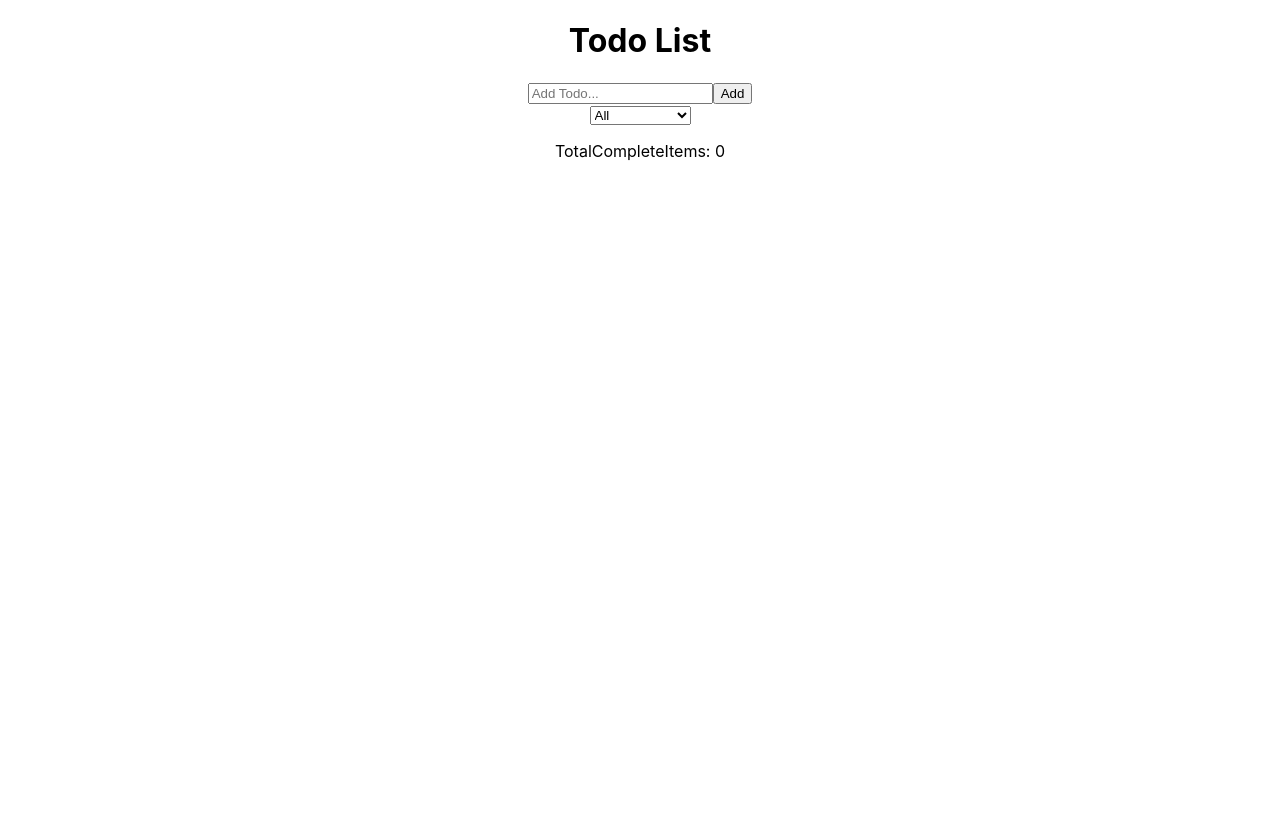
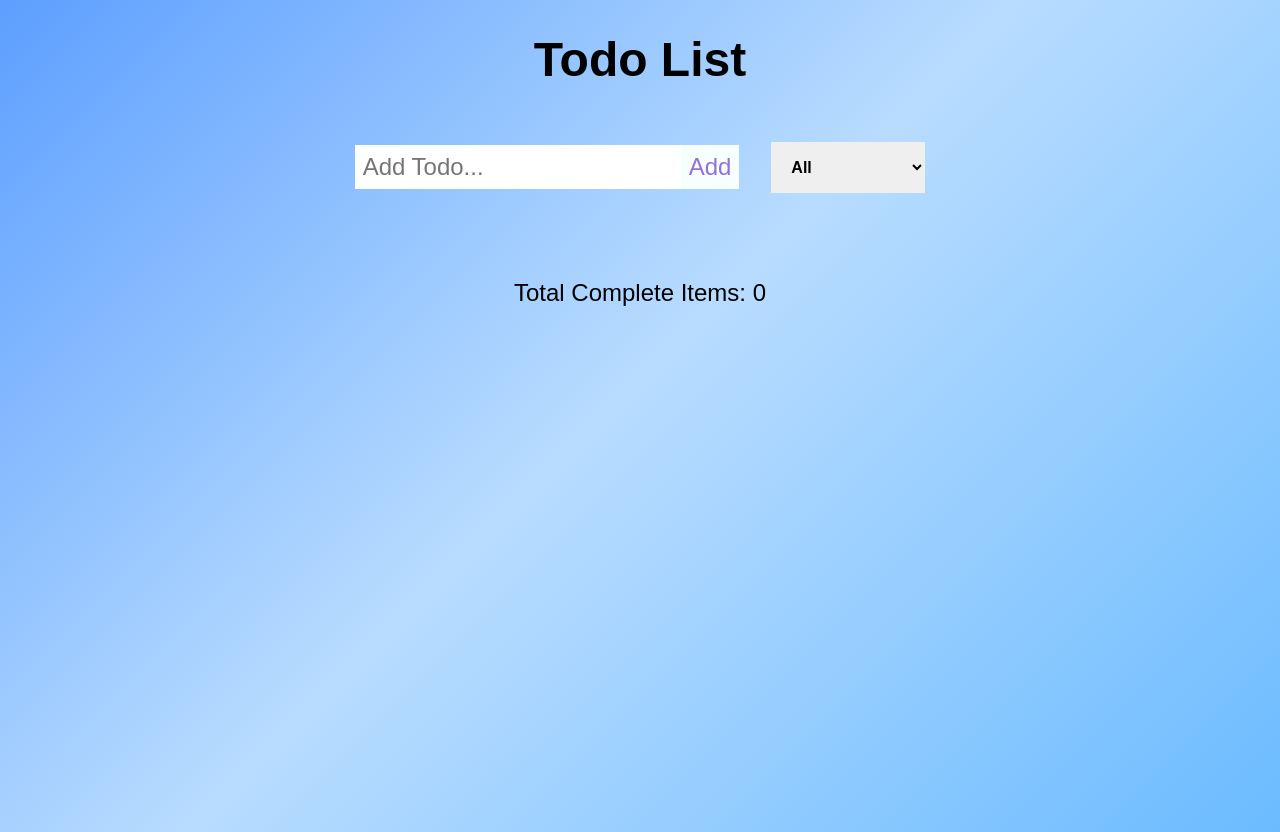
Before and after one commit to Yaroslav-Yakovlev/todo-list-react-redux-ts, a React (Create React App) app: page / in a window 1280 px wide. Before the commit the page ends 800 px from the top, so only its background shows below. Built offline with nearby package versions, Linux system fonts and the light colour scheme.

Commit message:
added styles to components

```diff
--- a/public/index.html
+++ b/public/index.html
@@ -4,6 +4,7 @@
     <meta charset="utf-8" />
     <meta name="viewport" content="width=device-width, initial-scale=1" />
     <meta name="theme-color" content="#000000" />
+    <link rel="stylesheet" href="https://fonts.googleapis.com/css2?family=Material+Symbols+Outlined"/>
 
     <title>Todo List</title>
   </head>
--- a/src/App.css
+++ b/src/App.css
@@ -1,3 +1,107 @@
-.App {
-    text-align: center;
+* {
+    margin: 0;
+    padding: 0;
+    box-sizing: border-box;
 }
+
+body {
+    font-family: 'Montserrat', sans-serif;
+    background-image: linear-gradient(-225deg, #5D9FFF 0%, #B8DCFF 48%, #6BBBFF 100%);
+    width: 100%;
+    height: 100vh;
+}
+
+header {
+    font-size: 1.5rem;
+    display: flex;
+    justify-content: center;
+    align-items: center;
+    margin-top: 2rem;
+}
+
+form {
+    min-height: 20vh;
+    display: flex;
+    justify-content: center;
+    align-items: center;
+}
+
+.form input,
+.form button {
+    padding: 0.5rem;
+    font-size: 1.5rem;
+    border: none;
+    background: white;
+}
+
+.form button {
+    cursor: pointer;
+    color: mediumpurple;
+    transition: all 0.3s ease;
+    background: #f7fffe;
+}
+
+.form button:hover {
+    background: mediumpurple;
+    color: white;
+}
+
+.todo-container {
+    display: flex;
+    justify-content: center;
+    align-items: center;
+}
+
+.todo-list {
+    min-width: 35%;
+    list-style: none;
+}
+
+.todo-item {
+    display: flex;
+    align-items: center;
+    justify-content: space-between;
+    background: white;
+    margin: 0.5rem;
+    font-size: 1.25rem;
+    color: black;
+}
+
+.todo-item li {
+    flex: 1;
+}
+
+.delete-button,
+.complete-button {
+    background: lightcoral;
+    color: white;
+    border: none;
+    padding: 0.5rem;
+    font-size: 1rem;
+    cursor: pointer;
+}
+
+.filter-todo {
+    margin-left: 2rem;
+    padding: 1rem;
+    font-weight: bold;
+    border: none;
+    font-size: 1rem;
+}
+
+.complete-button {
+    background: rgb(11, 212, 162);
+}
+
+.complete {
+    text-decoration-line: line-through;
+    opacity: 0.5;
+}
+
+.completed-items {
+    display: flex;
+    align-items: center;
+    justify-content: center;
+    margin-top: 2rem;
+    font-size: 1.5rem;
+}
--- a/src/components/TotalCompleteItems.tsx
+++ b/src/components/TotalCompleteItems.tsx
@@ -5,8 +5,8 @@ const TotalCompleteItems: React.FC = () => {
     const completeTodos = useAppSelector((state) => state.todos.todos.filter(todo => todo.completed))
 
     return (
-        <div>
-            TotalCompleteItems: {completeTodos.length}
+        <div className='completed-items'>
+            <span>Total Complete Items: {completeTodos.length}</span>
         </div>
     );
 };
```
